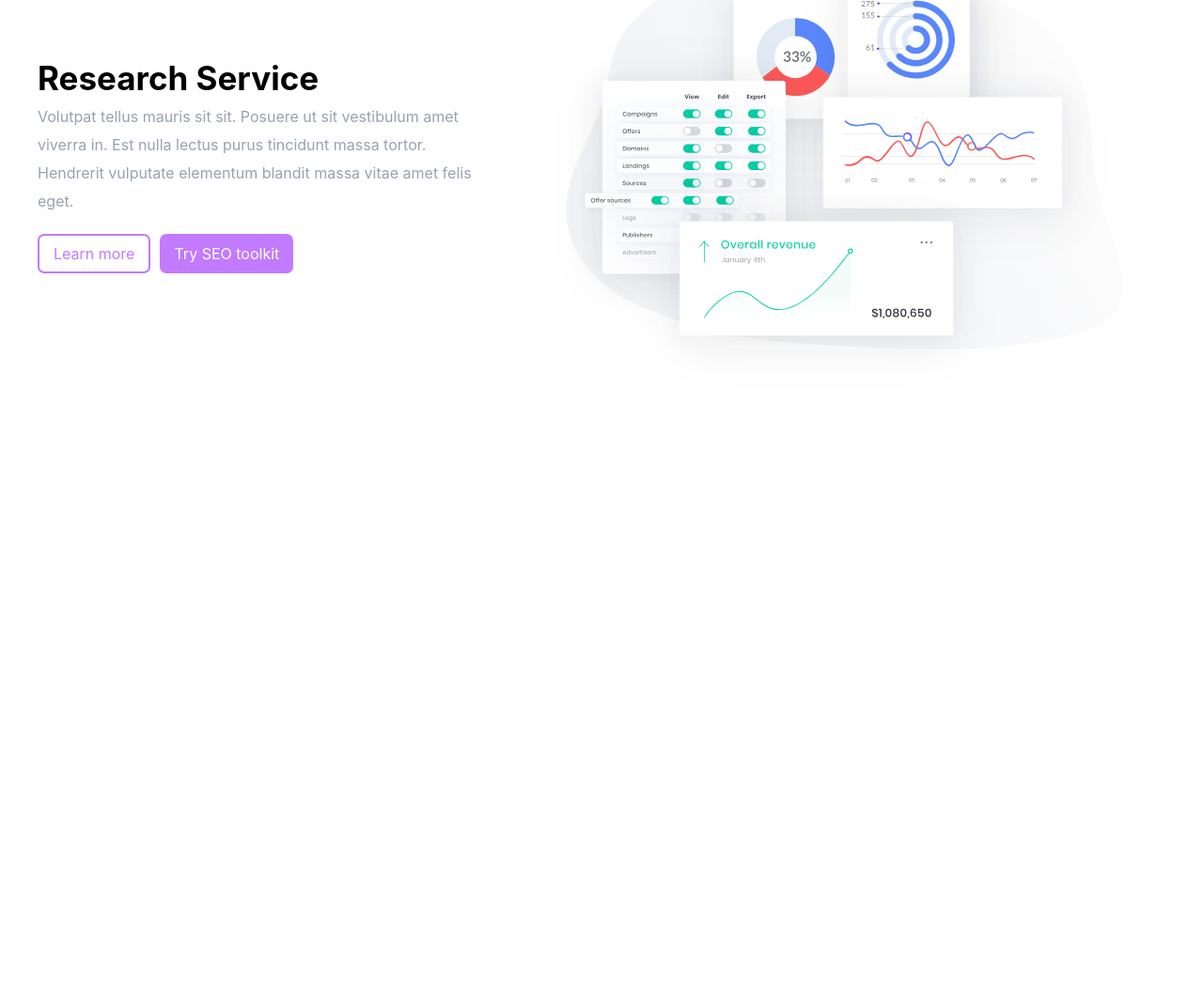
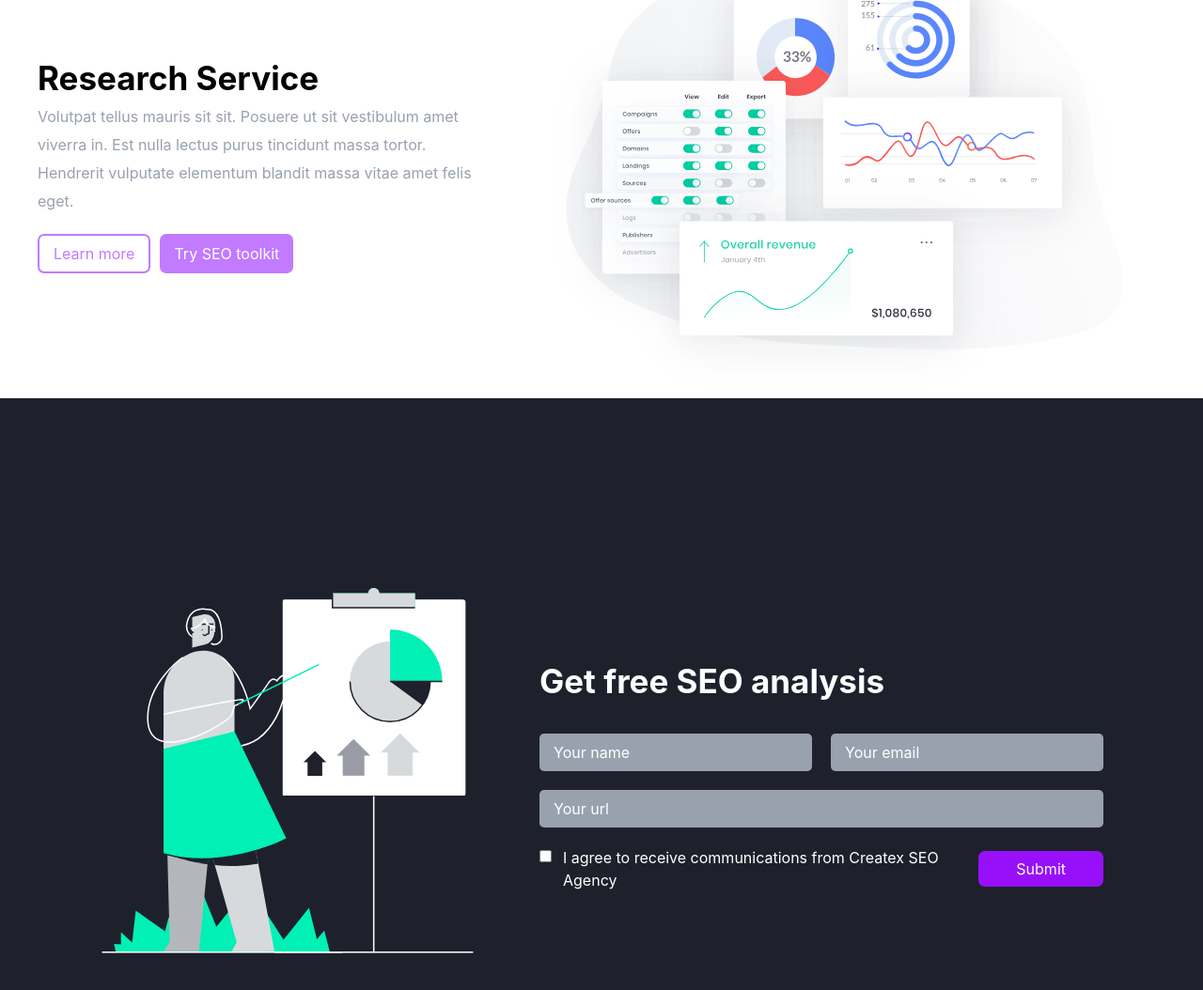
Before and after one commit to rajabovmunis598/CREATE, a website: page abubakr.html in a window 1280 px wide. Shown: the part 1876-2930 px from the top of the page at 94% size. Before the commit the page ends 2303 px from the top, so only its background shows below. Drawn offline with nearby package versions, Linux system fonts and the light colour scheme; files that its build step writes are made by us from their sources.

Commit message:
created new section

```diff
--- a/abubakr.html
+++ b/abubakr.html
@@ -85,6 +85,10 @@
             text-align: center;
             width: 90%;
             margin: auto;
+        }
+
+        .colluming {
+            flex-direction: column;
         }
     }
 </style>
@@ -218,6 +222,47 @@
                 <img src="./image/illustration3.svg" alt="" />
             </div>
         </section>
+
+        <!-- colluming -->
+        <section class="bg-[#1E212C] w-full min-h-[800px] flex justify-center items-center px-4 py-10">
+            <div
+                class="max-w-[1200px] w-full flex flex-col md:flex-row items-center justify-center gap-10 md:gap-[70px]">
+
+                <div>
+                    <img class="w-full max-w-[500px]" src="./image/illustration6.svg" alt="">
+                </div>
+
+                <div class="w-full max-w-[600px]">
+                    <h2 class="text-[28px] md:text-[35px] font-bold text-white text-left pb-6 md:pb-[30px]">
+                        Get free SEO analysis
+                    </h2>
+
+                    <form class="grid grid-cols-1 md:grid-cols-2 gap-4 md:gap-[20px]" action="">
+                        <input class="bg-gray-400 h-[40px] placeholder:pl-[15px] rounded-[5px] placeholder:text-white"
+                            placeholder="Your name" type="text">
+
+                        <input class="bg-gray-400 h-[40px] placeholder:pl-[15px] rounded-[5px] placeholder:text-white"
+                            placeholder="Your email" type="email">
+
+                        <input
+                            class="bg-gray-400 md:col-span-2 h-[40px] placeholder:pl-[15px] rounded-[5px] placeholder:text-white"
+                            placeholder="Your url" type="url">
+
+                        <div class="md:col-span-2 flex flex-col md:flex-row md:items-center md:justify-between gap-4">
+                            <label class="flex items-start text-white gap-3">
+                                <input class="mt-1" type="checkbox">
+                                <span>I agree to receive communications from Createx SEO Agency</span>
+                            </label>
+
+                            <button class="text-white px-[40px] rounded-[7px] py-[7px] bg-purple-600">
+                                Submit
+                            </button>
+                        </div>
+                    </form>
+                </div>
+            </div>
+        </section>
+
     </main>
 </body>
 
```
